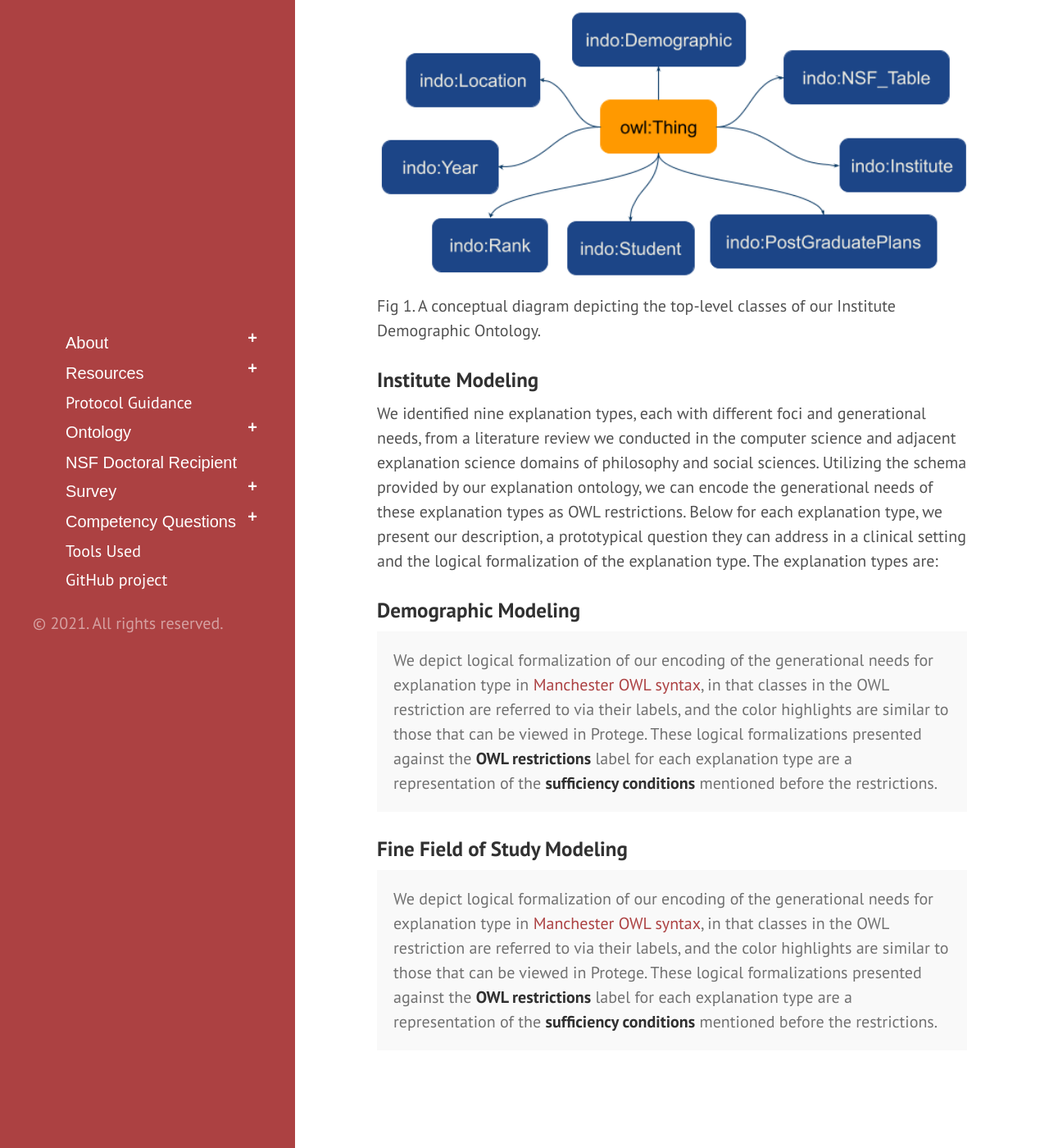
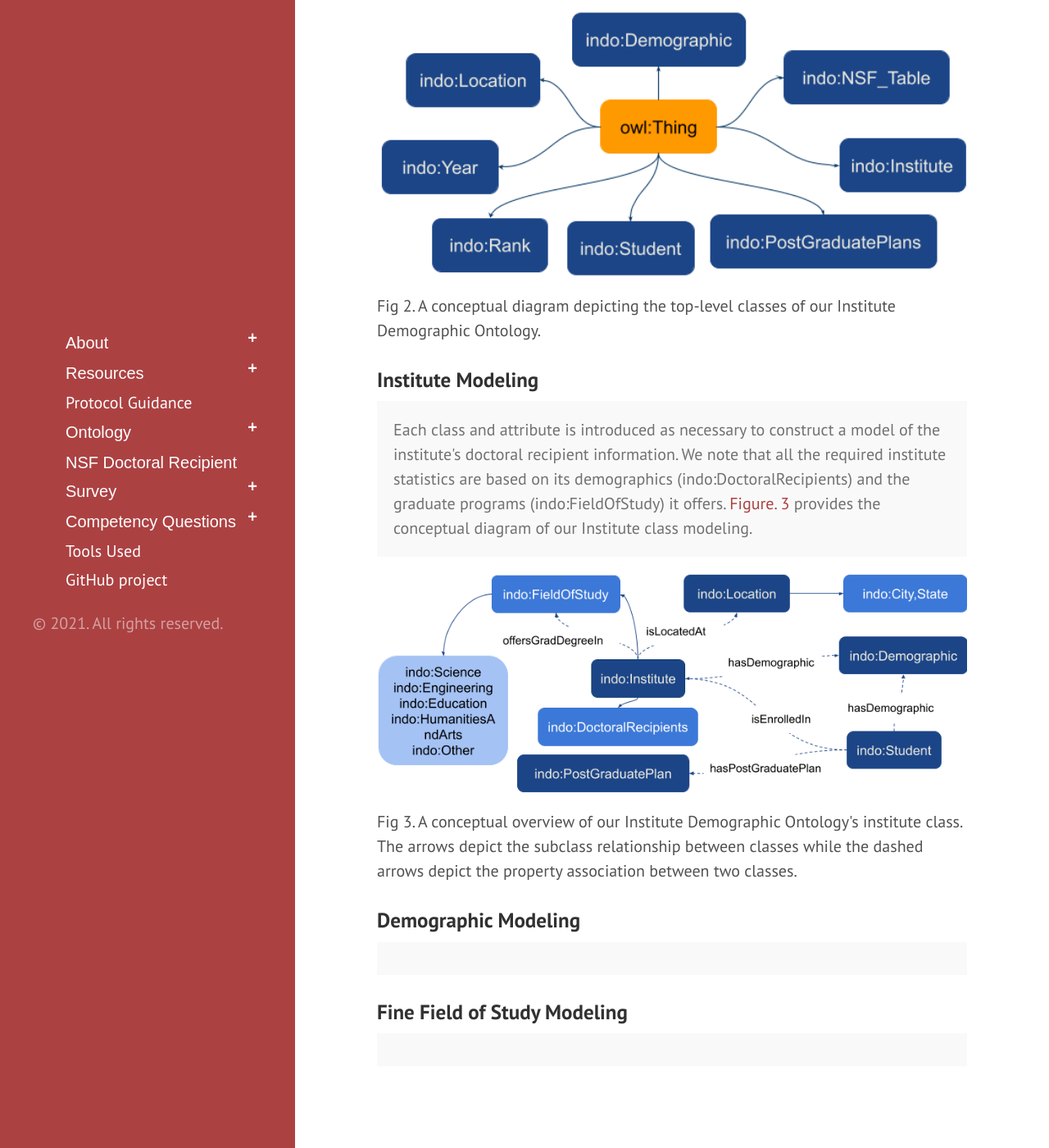
Before and after one commit to tetherless-world/institute-demographic-ontology, a Jekyll site: the page built from modeling.md, in a window 1280 px wide and 1400 px high, scrolled down 497 px. Shown: the whole window at 82% size. Built offline with Jekyll 4.4.1, drawn with Linux system fonts in a browser that asks for light colours; Markdown is read by kramdown in place of the engine named in the settings.

Commit message:
institute model added

```diff
--- a/modeling.md
+++ b/modeling.md
@@ -10,22 +10,22 @@ title: Modeling Snippets
 
 
 <h2 id="modelingabout">Ontology Composition</h2>
-  <p>Our ontology is designed around the central institute class (indo:Institute). We include the entities and attributes based on the factors affecting graduate mobility. These factors were based on the information gathered through the literature survey and the available heterogeneous resources. we modeled our ontology in a five-level hierarchy system to allow our users to get as general as the institute's overall doctoral recipients statistics or as specific as the fine field of study statistics. <a href="#fig1">Figure. 2</a> represents the top-level conceptual diagram of our ontology depicting the major classes. Currently the system is modeled to store the statistical values for each class (sio:hasValue) but can be expanded to incorporate any other information related to an institute.</p>
+  <p>Our ontology is designed around the central institute class (indo:Institute). We include the entities and attributes based on the factors affecting graduate mobility. These factors were based on the information gathered through the literature survey and the available heterogeneous resources. we modeled our ontology in a five-level hierarchy system to allow our users to get as general as the institute's overall doctoral recipients statistics or as specific as the fine field of study statistics. <a href="#fig2">Figure. 2</a> represents the top-level conceptual diagram of our ontology depicting the major classes. Currently the system is modeled to store the statistical values for each class (sio:hasValue) but can be expanded to incorporate any other information related to an institute.</p>
 
 	<img src="../images/TopLevel.png" style="width:100%; height:100%"/>
-  <caption id="fig1">Fig 1. A conceptual diagram depicting the top-level classes of our Institute Demographic Ontology.</caption>
-
-  <article class="mb-5" id="institute">
-<content>
+  <caption id="fig2">Fig 2. A conceptual diagram depicting the top-level classes of our Institute Demographic Ontology.</caption>
 
 
-<h3>Institute Modeling</h3>
-  <p>We identified nine explanation types, each with different foci and generational needs, from a literature review we conducted in the computer science and adjacent explanation science domains of philosophy and social sciences. Utilizing the schema provided by our explanation ontology, we can encode the generational needs of these explanation types as OWL restrictions. Below for each explanation type, we present our description, a prototypical question they can address in a clinical setting and the logical formalization of the explanation type. The explanation types are:</p>
+<h3 id="institute">Institute Modeling</h3>
+  <p class="message">Each class and attribute is introduced as necessary to construct a model of the institute's doctoral recipient information. We note that all the required institute statistics are based on its demographics (indo:DoctoralRecipients) and the graduate programs (indo:FieldOfStudy) it offers. <a href="#fig3">Figure. 3</a> provides the conceptual diagram of our Institute class modeling.</p>
+
+  <img src="../images/institute.png" style="width:100%; height:100%"/>
+  <caption id="fig3">Fig 3. A conceptual overview of our Institute Demographic Ontology's institute class. The arrows depict the subclass relationship between classes while the dashed arrows depict the property association between two classes.</caption>
 
   <h3 id="demographics"> Demographic Modeling </h3>
-  <p class="message">We depict logical formalization of our encoding of the generational needs for explanation type in <a href="https://www.w3.org/TR/owl2-manchester-syntax/">Manchester OWL syntax</a>, in that classes in the OWL restriction are referred to via their labels, and the color highlights are similar to those that can be viewed in Protege. These logical formalizations presented against the <strong>OWL restrictions</strong> label for each explanation type are a representation of the <strong>sufficiency conditions</strong> mentioned before the restrictions.</p>
+  <p class="message"></p>
 
  <h3 id="finefield"> Fine Field of Study Modeling </h3>
-  <p class="message">We depict logical formalization of our encoding of the generational needs for explanation type in <a href="https://www.w3.org/TR/owl2-manchester-syntax/">Manchester OWL syntax</a>, in that classes in the OWL restriction are referred to via their labels, and the color highlights are similar to those that can be viewed in Protege. These logical formalizations presented against the <strong>OWL restrictions</strong> label for each explanation type are a representation of the <strong>sufficiency conditions</strong> mentioned before the restrictions.</p>
+  <p class="message"></p>
 
  </content>
```
